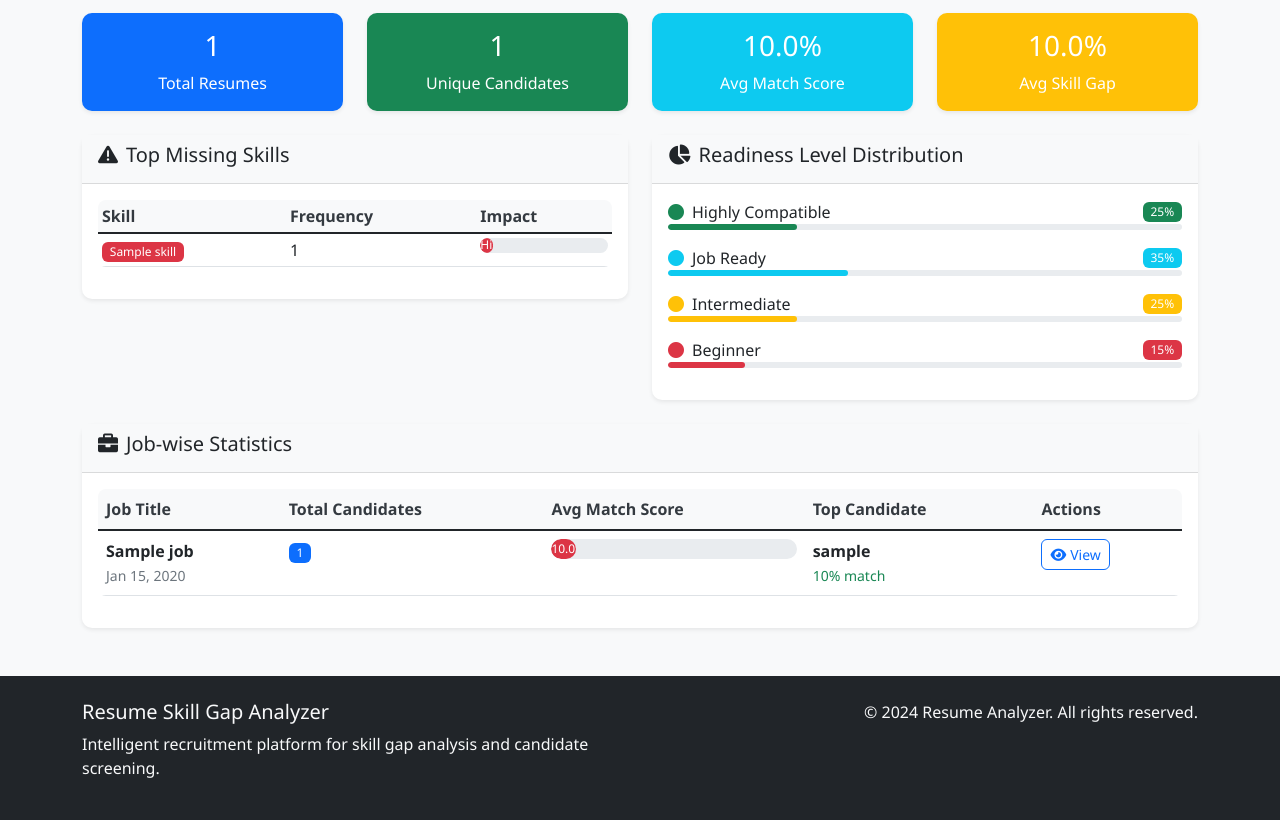
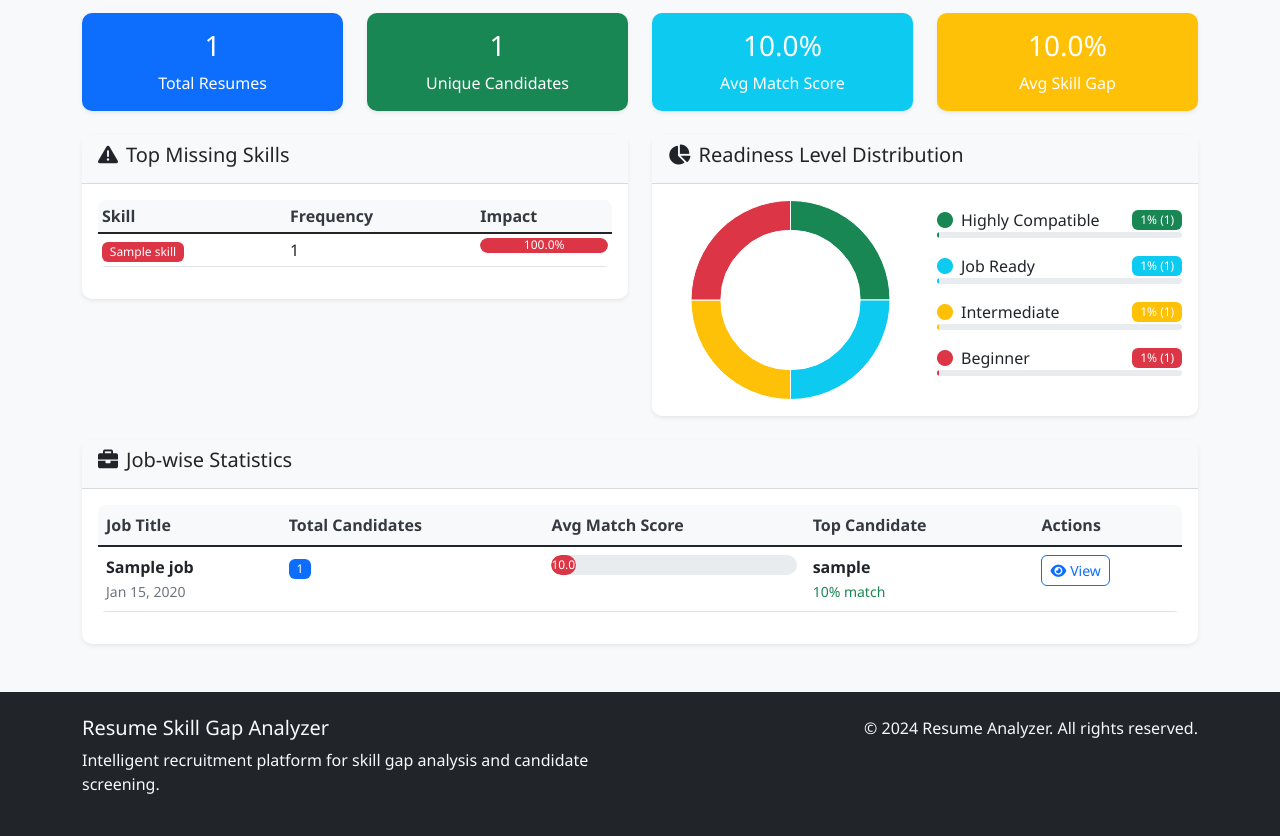
Before and after one commit to suraj-kanse/Resume-Skill-Gap-Analyzer, a Django app: template analyzer/templates/hr/analytics.html in a window 1280 px wide. Shown: the part 143-979 px from the top of the page. Run offline with Django 4.2, Linux system fonts and the light colour scheme; the template is opened without the code that fills it: most values are stand-ins (such as "Sample title", 1, 10 or a date in 2020).

Commit message:
feat: make HR analytics dashboard readiness chart dynamic and integrate Chart.js

```diff
--- a/analyzer/templates/hr/analytics.html
+++ b/analyzer/templates/hr/analytics.html
@@ -68,8 +68,8 @@
                                         <td>{{ count }}</td>
                                         <td>
                                             <div class="progress" style="height: 15px;">
-                                                <div class="progress-bar bg-danger" style="width: {{ count|percentage:10 }}%">
-                                                    High
+                                                <div class="progress-bar bg-danger" style="width: {{ count|percentage:total_resumes }}%">
+                                                    {{ count|percentage:total_resumes }}%
                                                 </div>
                                             </div>
                                         </td>
@@ -91,41 +91,50 @@
                 <h5><i class="fas fa-chart-pie me-2"></i>Readiness Level Distribution</h5>
             </div>
             <div class="card-body">
+                <div class="row align-items-center">
+                    <div class="col-md-6 mb-3 mb-md-0">
+                        <div style="max-height: 200px; position: relative;">
+                            <canvas id="readinessChart"></canvas>
+                        </div>
+                    </div>
+                    <div class="col-md-6">
                         <div class="readiness-chart">
                             <div class="mb-3">
                                 <div class="d-flex justify-content-between align-items-center">
                                     <span><i class="fas fa-circle text-success me-2"></i>Highly Compatible</span>
-                                <span class="badge bg-success">25%</span>
+                                    <span class="badge bg-success">{{ readiness_percentages.HIGHLY_COMPATIBLE.percentage }}% ({{ readiness_percentages.HIGHLY_COMPATIBLE.count }})</span>
                                 </div>
                                 <div class="progress mb-2">
-                                <div class="progress-bar bg-success" style="width: 25%"></div>
+                                    <div class="progress-bar bg-success" style="width: {{ readiness_percentages.HIGHLY_COMPATIBLE.percentage }}%"></div>
                                 </div>
                             </div>
                             <div class="mb-3">
                                 <div class="d-flex justify-content-between align-items-center">
                                     <span><i class="fas fa-circle text-info me-2"></i>Job Ready</span>
-                                <span class="badge bg-info">35%</span>
+                                    <span class="badge bg-info">{{ readiness_percentages.JOB_READY.percentage }}% ({{ readiness_percentages.JOB_READY.count }})</span>
                                 </div>
                                 <div class="progress mb-2">
-                                <div class="progress-bar bg-info" style="width: 35%"></div>
+                                    <div class="progress-bar bg-info" style="width: {{ readiness_percentages.JOB_READY.percentage }}%"></div>
                                 </div>
                             </div>
                             <div class="mb-3">
                                 <div class="d-flex justify-content-between align-items-center">
                                     <span><i class="fas fa-circle text-warning me-2"></i>Intermediate</span>
-                                <span class="badge bg-warning">25%</span>
+                                    <span class="badge bg-warning">{{ readiness_percentages.INTERMEDIATE.percentage }}% ({{ readiness_percentages.INTERMEDIATE.count }})</span>
                                 </div>
                                 <div class="progress mb-2">
-                                <div class="progress-bar bg-warning" style="width: 25%"></div>
+                                    <div class="progress-bar bg-warning" style="width: {{ readiness_percentages.INTERMEDIATE.percentage }}%"></div>
                                 </div>
                             </div>
                             <div class="mb-3">
                                 <div class="d-flex justify-content-between align-items-center">
                                     <span><i class="fas fa-circle text-danger me-2"></i>Beginner</span>
-                                <span class="badge bg-danger">15%</span>
+                                    <span class="badge bg-danger">{{ readiness_percentages.BEGINNER.percentage }}% ({{ readiness_percentages.BEGINNER.count }})</span>
                                 </div>
                                 <div class="progress mb-2">
-                                <div class="progress-bar bg-danger" style="width: 15%"></div>
+                                    <div class="progress-bar bg-danger" style="width: {{ readiness_percentages.BEGINNER.percentage }}%"></div>
+                                </div>
+                            </div>
                         </div>
                     </div>
                 </div>
@@ -205,3 +214,44 @@
     </div>
 {% endif %}
 {% endblock %}
+
+{% block extra_js %}
+<script src="https://cdn.jsdelivr.net/npm/chart.js"></script>
+<script>
+    document.addEventListener("DOMContentLoaded", function() {
+        // Readiness Level Chart
+        const readinessCtx = document.getElementById('readinessChart').getContext('2d');
+        new Chart(readinessCtx, {
+            type: 'doughnut',
+            data: {
+                labels: ['Highly Compatible', 'Job Ready', 'Intermediate', 'Beginner'],
+                datasets: [{
+                    data: [
+                        {{ readiness_percentages.HIGHLY_COMPATIBLE.count|default:0 }},
+                        {{ readiness_percentages.JOB_READY.count|default:0 }},
+                        {{ readiness_percentages.INTERMEDIATE.count|default:0 }},
+                        {{ readiness_percentages.BEGINNER.count|default:0 }}
+                    ],
+                    backgroundColor: [
+                        '#198754', // success
+                        '#0dcaf0', // info
+                        '#ffc107', // warning
+                        '#dc3545'  // danger
+                    ],
+                    borderWidth: 1
+                }]
+            },
+            options: {
+                responsive: true,
+                maintainAspectRatio: false,
+                plugins: {
+                    legend: {
+                        display: false
+                    }
+                },
+                cutout: '70%'
+            }
+        });
+    });
+</script>
+{% endblock %}
```
Also changed, not shown: analyzer/views.py (+20 -0 lines). Lines whose indentation alone changed are shown as unchanged.
